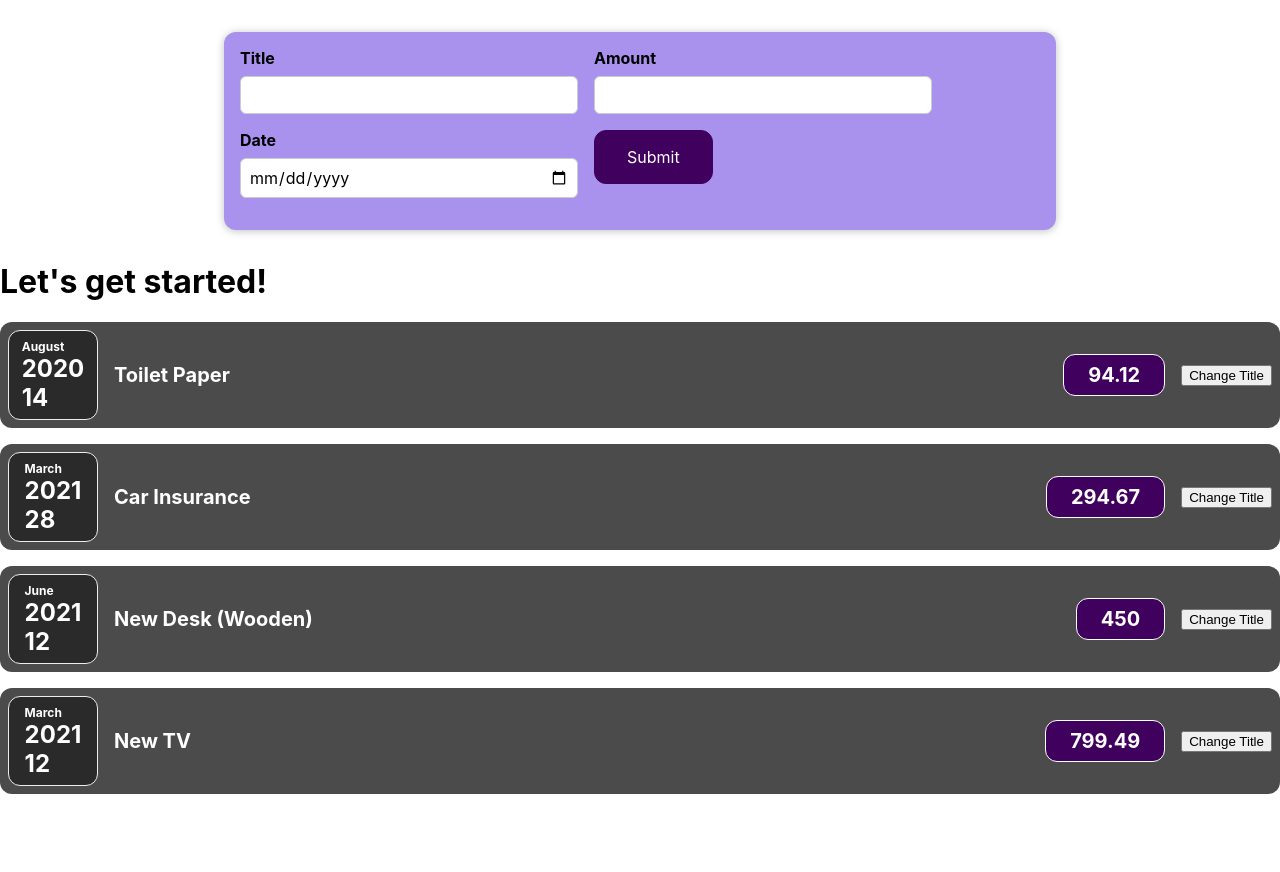
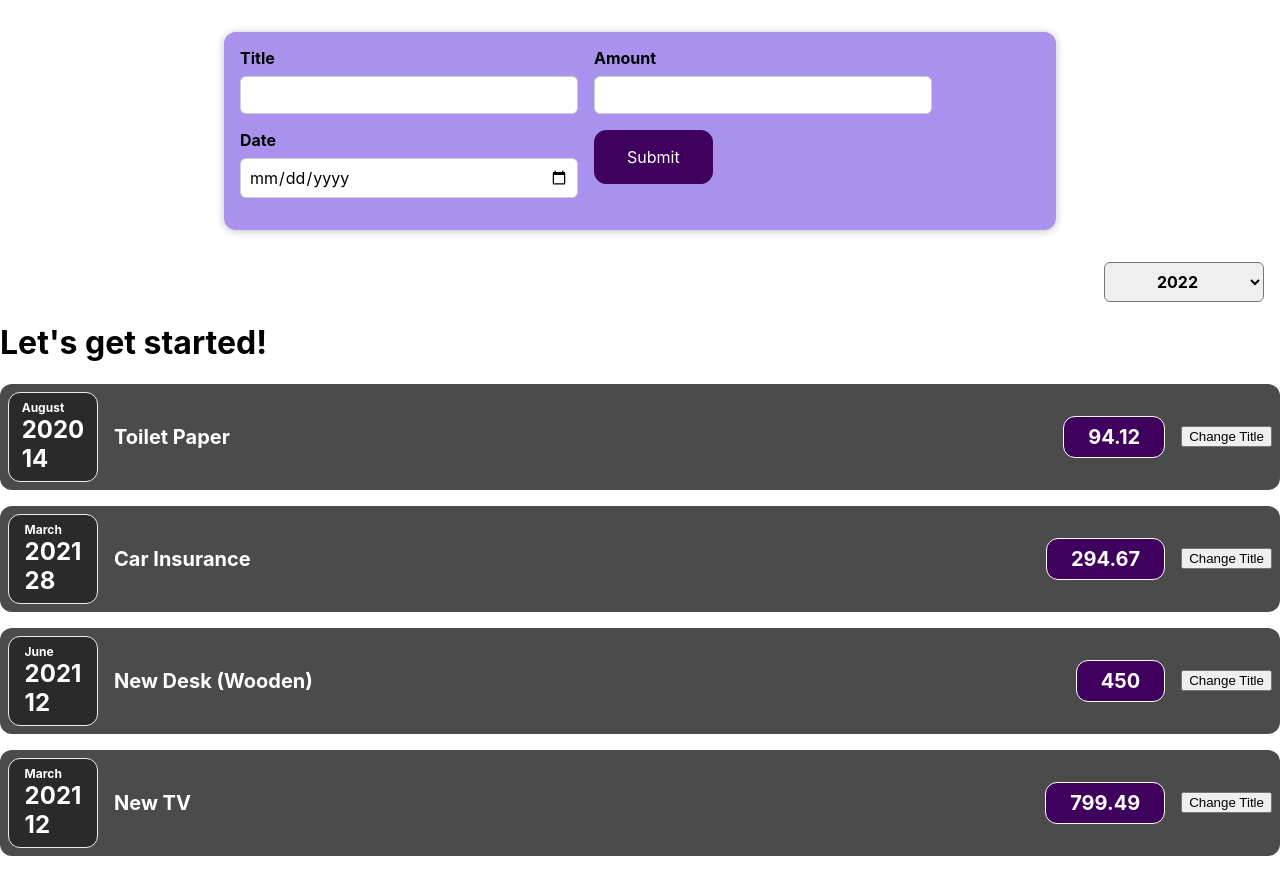
Before and after one commit to Jordenng/react, a React (Create React App) app: page / in a window 1280 px wide. Before the commit the page ends 810 px from the top, so only its background shows below. Built offline with nearby package versions, Linux system fonts and the light colour scheme.

Commit message:
intial commit

```diff
--- a/src/App.js
+++ b/src/App.js
@@ -25,9 +25,14 @@
             date: new Date(2021, 5, 12),
         },
     ];
+
+    const addExpenseHandler = expense => {
+        console.log("in app.js")
+        console.log(expense)
+    }
     return (
         <div>
-            <NewExpense />
+            <NewExpense onAddExpense={addExpenseHandler}/>
             <Expenses expenses={expenses}/>
 
         </div>
--- /dev/null
+++ b/src/components/Expenses/ExpenseFilter.css
@@ -0,0 +1,24 @@
+.expenses-filter {
+    color: white;
+    padding: 0 1rem;
+}
+
+.expenses-filter__control {
+    display: flex;
+    width: 100%;
+    align-items: center;
+    justify-content: space-between;
+    margin: 1rem 0;
+}
+
+.expenses-filter label {
+    font-weight: bold;
+    margin-bottom: 0.5rem;
+}
+
+.expenses-filter select {
+    font: inherit;
+    padding: 0.5rem 3rem;
+    font-weight: bold;
+    border-radius: 6px;
+}
--- /dev/null
+++ b/src/components/Expenses/ExpenseFilter.js
@@ -0,0 +1,24 @@
+import React from 'react';
+
+import './ExpenseFilter.css';
+
+const ExpensesFilter = (props) => {
+    const filterChangeHandler = (event)=>{
+        props.onChangeFilter(event.t)
+    }
+    return (
+        <div className='expenses-filter'>
+            <div className='expenses-filter__control'>
+                <label>Filter by year</label>
+                <select onChange={filterChangeHandler}>
+                    <option value='2022'>2022</option>
+                    <option value='2021'>2021</option>
+                    <option value='2020'>2020</option>
+                    <option value='2019'>2019</option>
+                </select>
+            </div>
+        </div>
+    );
+};
+
+export default ExpensesFilter;
--- a/src/components/Expenses/Expenses.js
+++ b/src/components/Expenses/Expenses.js
@@ -1,10 +1,18 @@
-
+import {useState} from "react";
 import ExpenseItem from "./ExpenseItem";
+import ExpenseFilter from "./ExpenseFilter";
 
 const Expenses = (props) => {
-
+    const [filteredYear,setFilteredYear] = useState('2020')
+    const filterChangeHandler = selectedYear =>{
+        setFilteredYear(selectedYear)
+    }
     return (
         <div className="expenses">
+            <ExpenseFilter
+                selected={filteredYear}
+                onChangeFilter={filterChangeHandler}/>
+
             <h1>Let's get started!</h1>
             <ExpenseItem
                 title={props.expenses[0].title}
--- a/src/components/NewExpense/ExpenseForm.js
+++ b/src/components/NewExpense/ExpenseForm.js
@@ -1,7 +1,13 @@
 import './ExpenseForm.css'
 import {useState} from "react";
 
-const ExpenseForm = () => {
+const ExpenseForm = (props) => {
+
+    // const [userInput, setUserInput]=useState({
+    //     enteredTitle:"",
+    //     enteredAmount:"",
+    //     enteredDate:""
+    // })
     const [enteredDate, setEnteredDate] = useState('')
     const [enteredAmount, setEnteredAmount] = useState('')
     const [enteredTitle, setEnteredTitle] = useState('')
@@ -9,6 +15,9 @@
     useState('')
 
     const titleChangedHandler = (event) => {
+        // setUserInput((prevState) => {
+        //     return {...prevState,enteredTitle:event.target.value}
+        // })
         setEnteredTitle(event.target.value);
     };
 
@@ -19,24 +28,47 @@
     const dateChangedHandler = (event) => {
         setEnteredDate(event.t)
     }
-    return <form>
+
+    const submitHandler = (event) => {
+        event.preventDefault();
+
+        const expenseData = {
+            title: enteredTitle,
+            amount: enteredAmount,
+            date: new Date(enteredDate)
+        }
+
+        props.onSaveExpenseData();
+        setEnteredTitle('')
+        setEnteredAmount('')
+        setEnteredDate('')
+    }
+    return <form onSubmit={submitHandler}>
         <div className="new-expense__controls">
             <div className="new-expense__control">
-                <label>
-                    Title
-                </label>
-                <input type="text" onChange={titleChangedHandler}/>
+                <label>Title</label>
+                <input
+                    type="text"
+                    value={enteredTitle}
+                    onChange={titleChangedHandler}/>
             </div>
             <div className="new-expense__control">
                 <label>Amount</label>
-                <input type="number" onChange={amountChangedHandler}/>
+                <input
+                    type="number"
+                    value={enteredAmount}
+                    onChange={amountChangedHandler}/>
             </div>
             <div className="new-expense__control">
                 <label>Date</label>
-                <input type="date" min="2019-01-01" onChange={dateChangedHandler}/>
+                <input
+                    type="date"
+                    min="2019-01-01"
+                    value={enteredDate}
+                    onChange={dateChangedHandler}/>
             </div>
             <div className="new-expense__actions">
-                <button type="submit">Submit</button>
+                <button type="submit" >Submit</button>
             </div>
         </div>
     </form>
--- a/src/components/NewExpense/NewExpense.js
+++ b/src/components/NewExpense/NewExpense.js
@@ -1,11 +1,17 @@
 import './NewExpense.css'
 import ExpenseForm from "./ExpenseForm";
-const NewExpense = () => {
+
+const NewExpense = (props) => {
+    const saveExpenseDataHandler = (enteredExpenseData) => {
+        const expenseData = {
+            ...enteredExpenseData,
+            id: Math.random().toString()
+        }
+        props.onAddExpense(expenseData);
+    }
     return <div className="new-expense">
-            <ExpenseForm>
-
-            </ExpenseForm>
-    </div>
+            <ExpenseForm onSaveExpenseData={saveExpenseDataHandler}/>
+            </div>
 };
 
 export default NewExpense;
```
